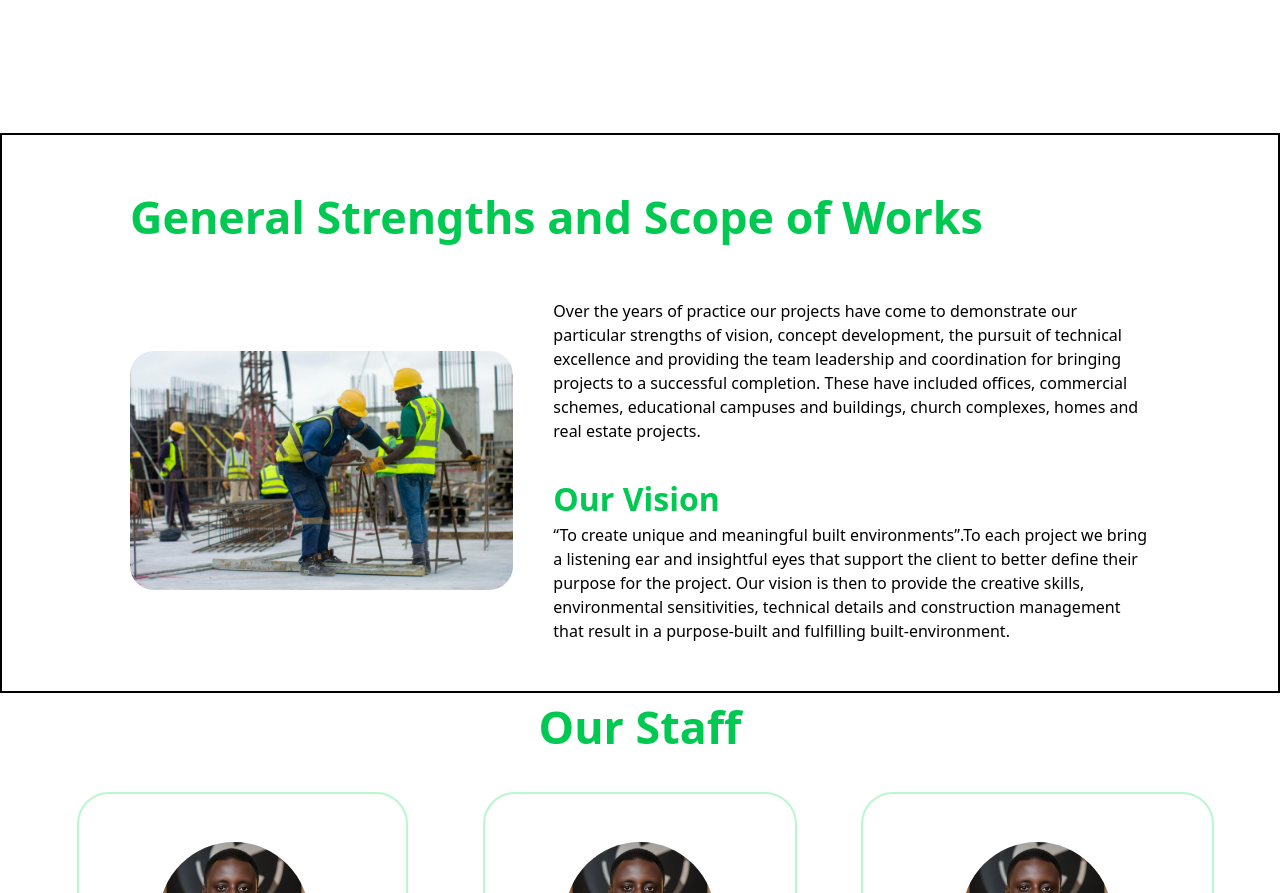
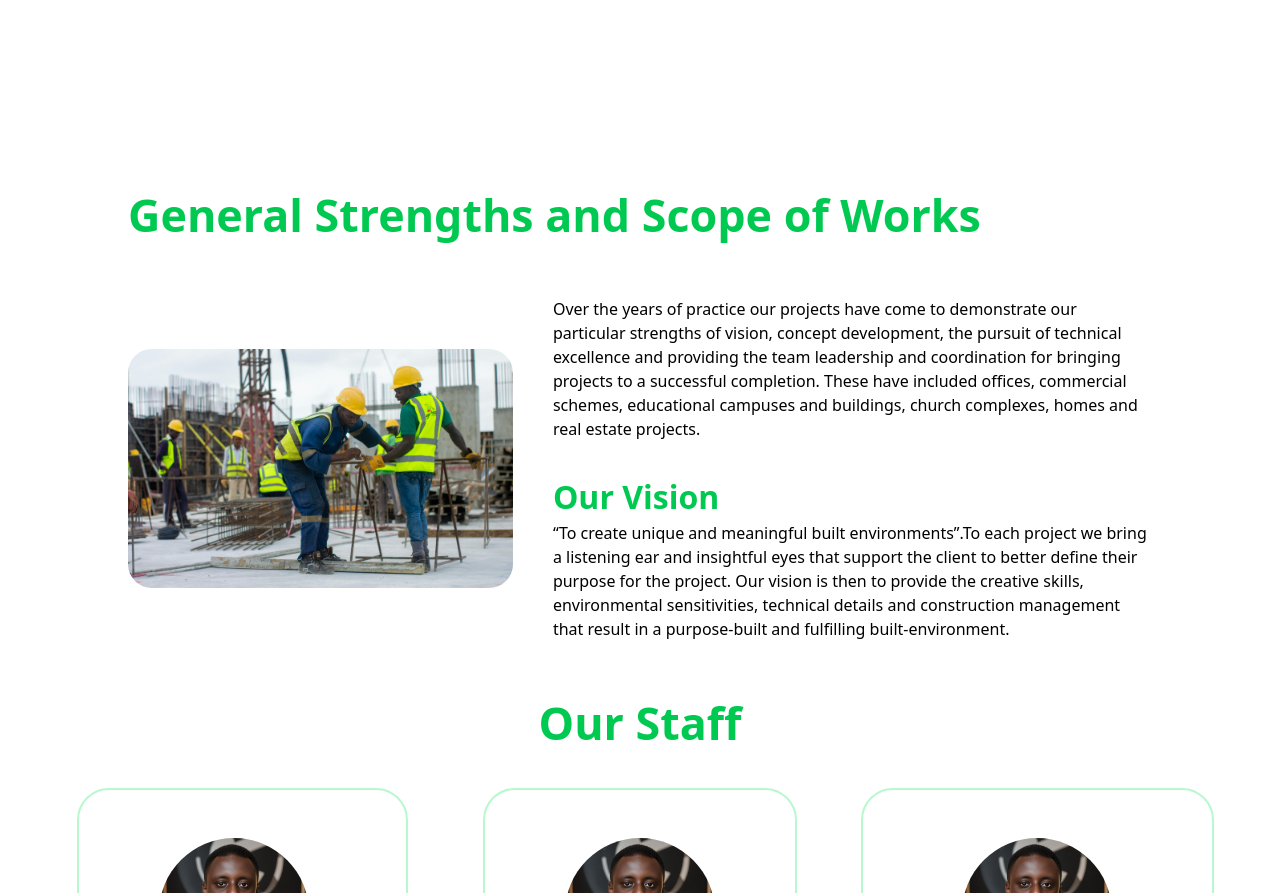
Before and after one commit to staff2277/Geoplanarcs, a React (Vite) app in the folder Geoplanarcs/: page /about in a window 1280 px wide. Shown: the part 760-1653 px from the top of the page. Built offline with nearby package versions, Linux system fonts and the light colour scheme.

Commit message:
removed the border on streght component

```diff
--- a/Geoplanarcs/components/Strenght.jsx
+++ b/Geoplanarcs/components/Strenght.jsx
@@ -1,6 +1,6 @@
 const Strenght = () => {
   return (
-    <div className="border-2 lg:px-[10%] max-lg:px-[5%] py-[3rem] gap-10">
+    <div className="lg:px-[10%] max-lg:px-[5%] py-[3rem] gap-10">
       <h3 className="mb-[3rem] text-green-500 xl:text-[2.8rem] lg:text-[2.4rem] sm:text-[2rem] max-sm:text-[1.5rem] font-semibold">
         General Strengths and Scope of Works
       </h3>
```
